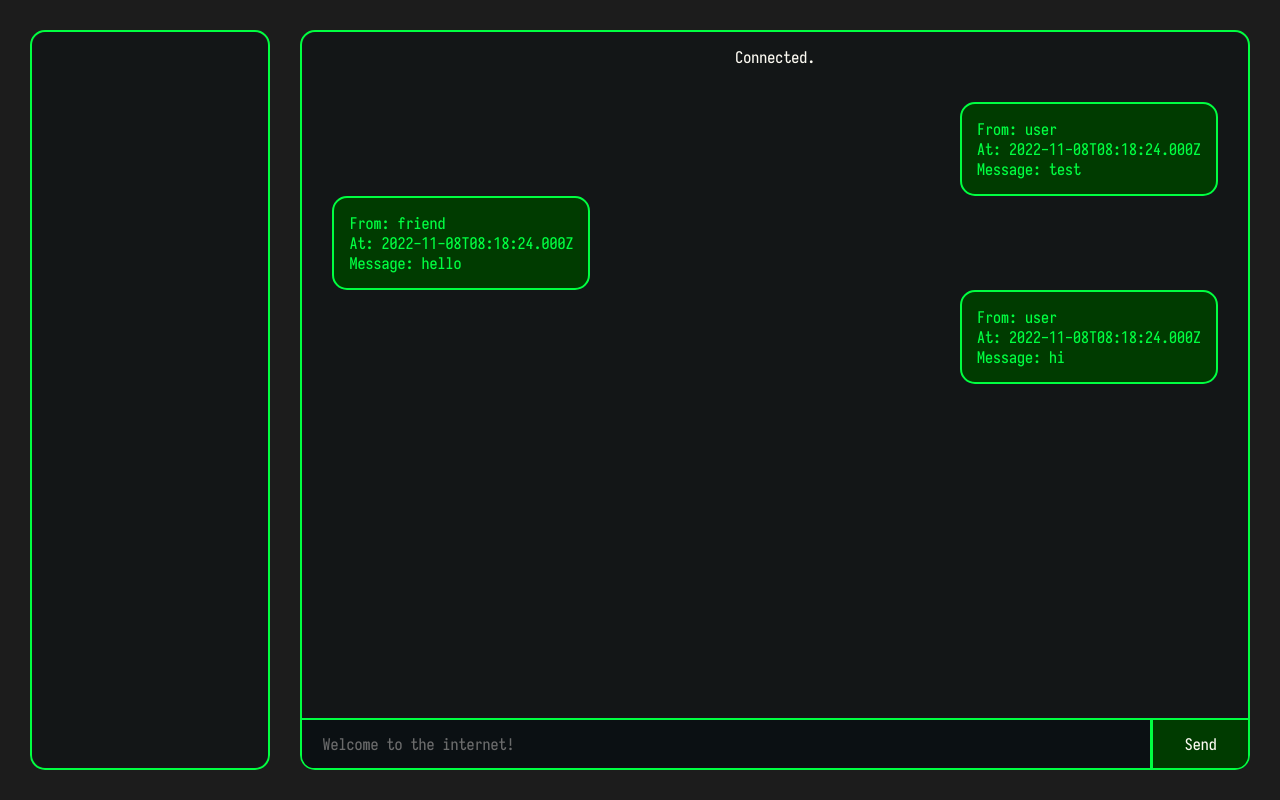
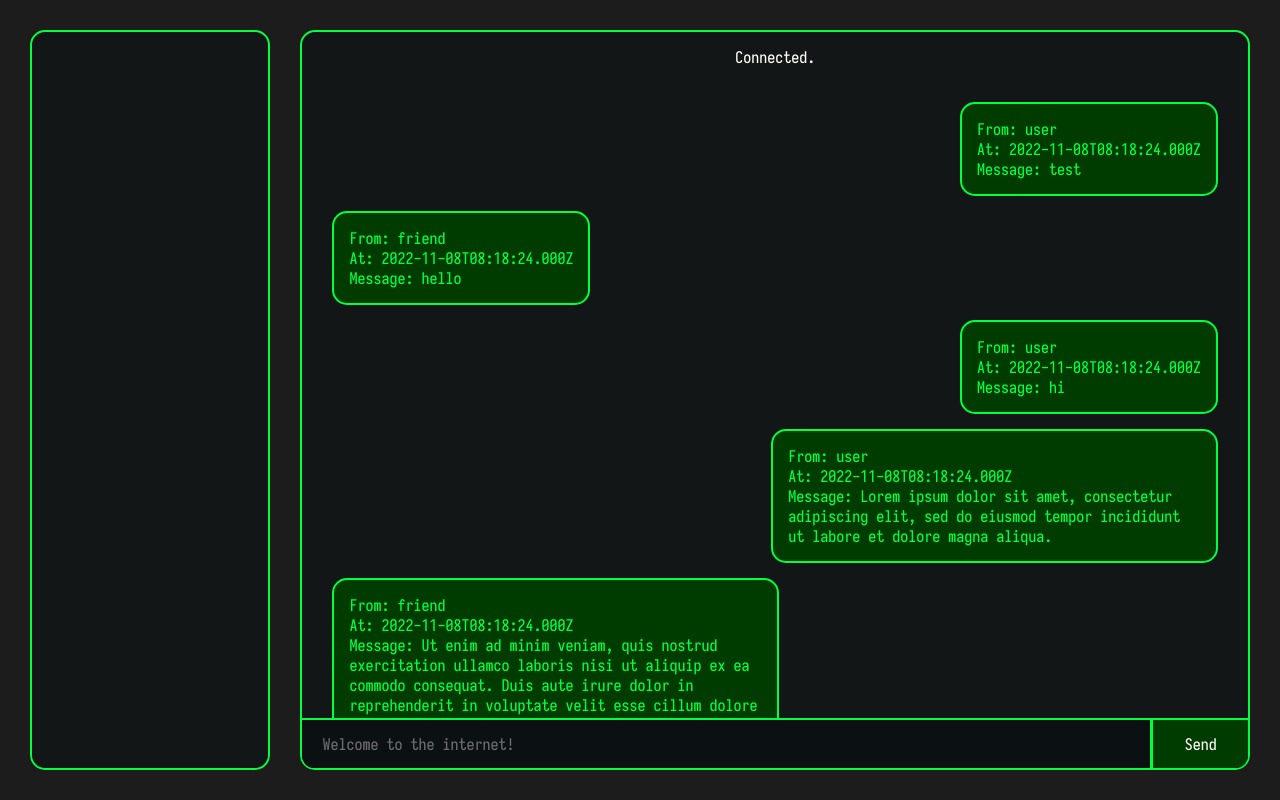
Before and after one commit to vlmlee/messenger, a React (Vite) app in the folder client/: page / in a window 1280 px wide. Built offline with nearby package versions, Linux system fonts and the light colour scheme.

Commit message:
Updated max-width of chat message

```diff
--- a/client/src/components/ChatMessage.tsx
+++ b/client/src/components/ChatMessage.tsx
@@ -7,7 +7,9 @@ const ChatMessage = ({ name, content, timestamp, isUser }: IChatMessage) => (
             'chat-message__container' + (isUser ? ' chat-message__container--user' : ' chat-message__container--friend')
         }>
         <div className={'chat-message'}>
-            <div className={'chat-message__name'}>From: {name}</div>
+            <div className={'chat-message__name'}>
+                From: <span>{name}</span>
+            </div>
             <div className={'chat-message__timestamp'}>At: {timestamp}</div>
             <div className={'chat-message__content'}>Message: {content}</div>
         </div>
--- a/client/src/components/ChatWindow.tsx
+++ b/client/src/components/ChatWindow.tsx
@@ -7,7 +7,21 @@ const ChatWindow = ({ user, friend }: IChatWindow) => {
     const [messages, setMessages] = useState<IChatMessage[]>([
         { id: 0, name: 'user', content: 'test', timestamp: new Date().toISOString() },
         { id: 1, name: 'friend', content: 'hello', timestamp: new Date().toISOString() },
-        { id: 0, name: 'user', content: 'hi', timestamp: new Date().toISOString() }
+        { id: 0, name: 'user', content: 'hi', timestamp: new Date().toISOString() },
+        {
+            id: 0,
+            name: 'user',
+            content:
+                'Lorem ipsum dolor sit amet, consectetur adipiscing elit, sed do eiusmod tempor incididunt ut labore et dolore magna aliqua.',
+            timestamp: new Date().toISOString()
+        },
+        {
+            id: 1,
+            name: 'friend',
+            content:
+                'Ut enim ad minim veniam, quis nostrud exercitation ullamco laboris nisi ut aliquip ex ea commodo consequat. Duis aute irure dolor in reprehenderit in voluptate velit esse cillum dolore eu fugiat nulla pariatur. ',
+            timestamp: new Date().toISOString()
+        }
     ]); // order messages by date to display them correctly
     const [messageToSend, setMessageToSend] = useState('');
 
--- a/client/src/stylesheets/global.scss
+++ b/client/src/stylesheets/global.scss
@@ -104,6 +104,9 @@
             display: flex;
             flex-direction: column;
             color: var(--matrix-green-light);
+            row-gap: 15px;
+            column-gap: 15px;
+            gap: 15px;
 
             .chat-message__container {
                 width: 100%;
@@ -127,6 +130,8 @@
                 }
 
                 .chat-message {
+                    max-width: max(25vw, calc(50% - 60px));
+                    gap: 15px;
                     border: 2px solid var(--matrix-green-light);
                     padding: 15px;
                     border-radius: 15px;
```
